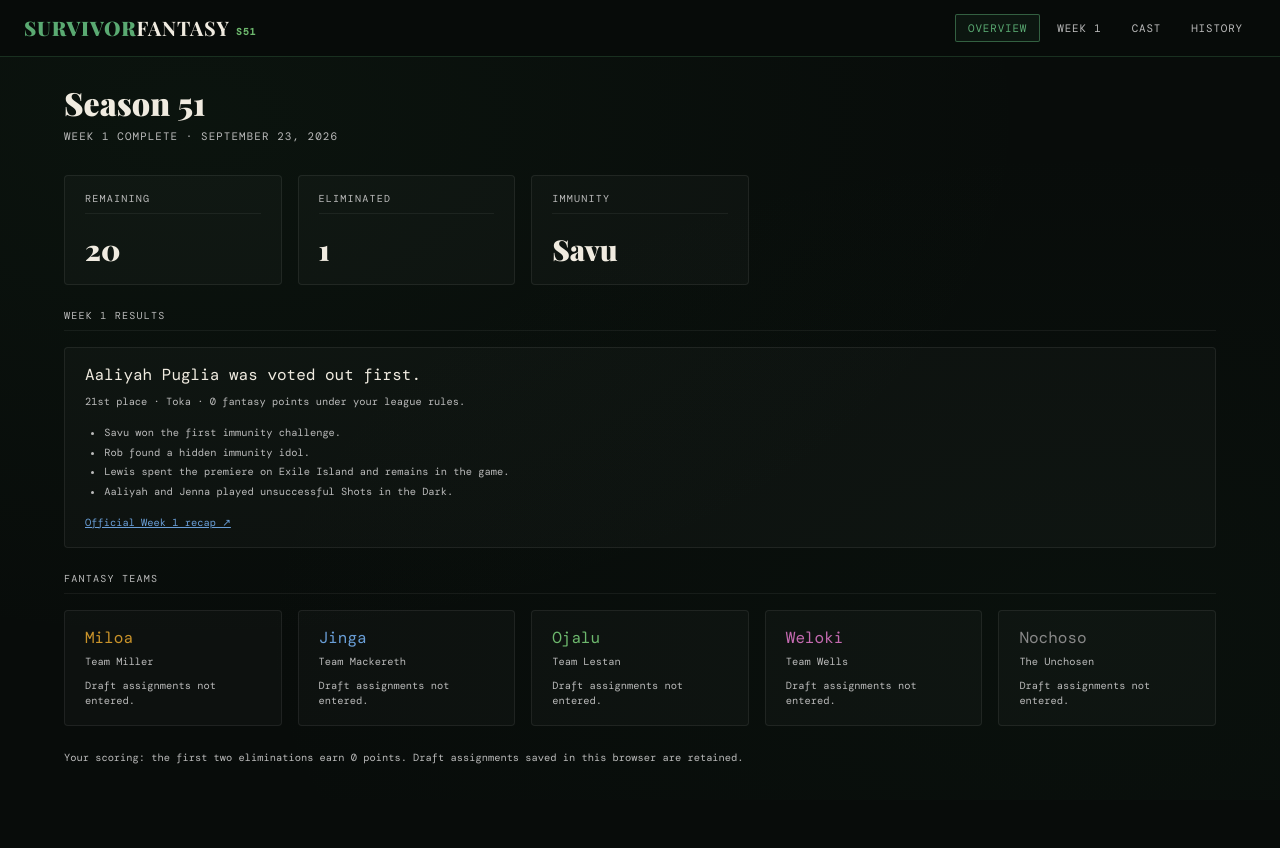
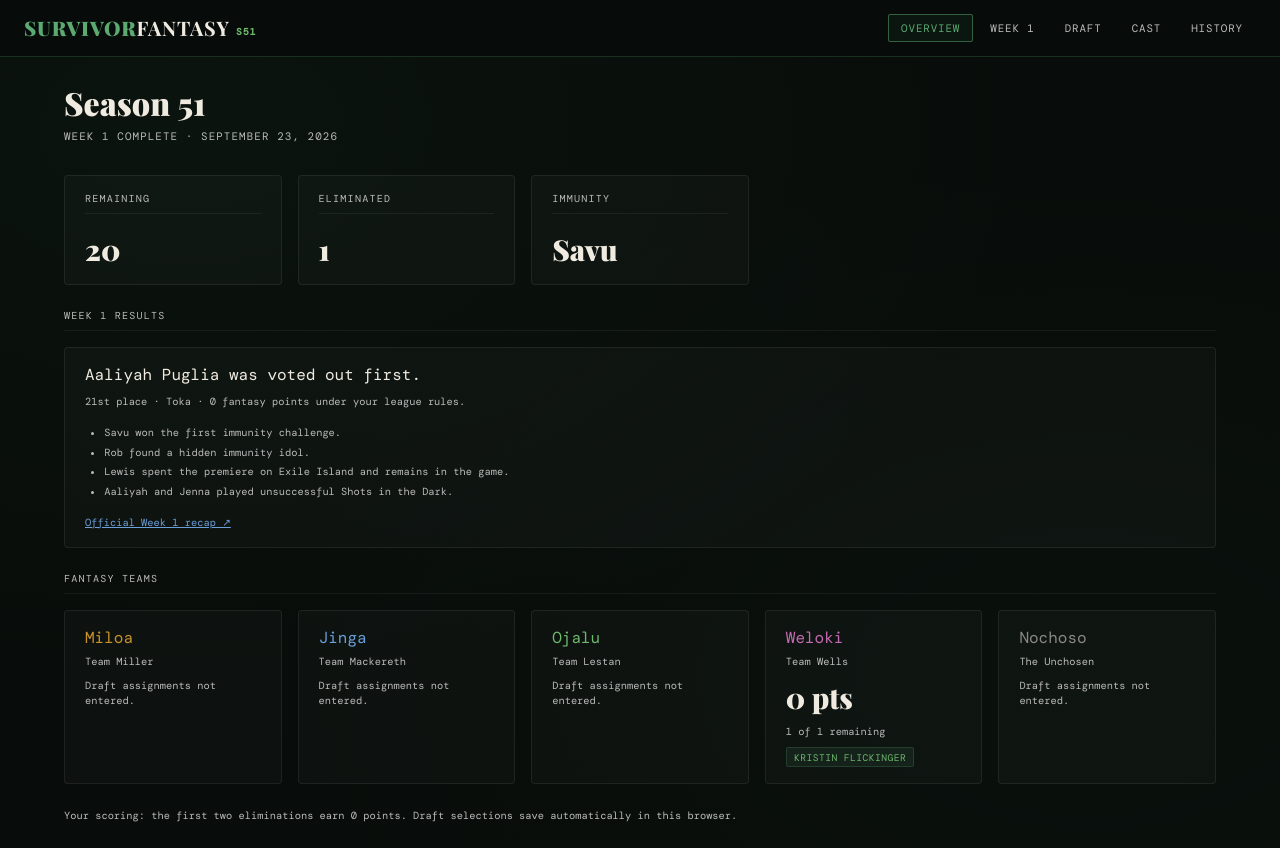
Before and after one commit to mackerethj/survivor-fantasy, a React (Create React App) app: page / in a window 1280 px wide. Both pictures are taken after a click on the button "ENTER LEAGUE HUB →". Before the commit the page ends 800 px from the top, so only its background shows below. Built offline with nearby package versions, Linux system fonts and the light colour scheme.

Commit message:
Update App.jsx

```diff
--- a/src/App.jsx
+++ b/src/App.jsx
@@ -23,6 +23,26 @@ const TEAMS = [
   { id: 4, name: "Weloki",  members: "Team Wells",     color: "#c46ab0" },
   { id: 5, name: "Nochoso", members: "The Unchosen",   color: "#888888" },
 ];
+
+// Five rounds, four teams. Round 5 continues the existing snake order.
+const DRAFT_ORDER = [4, 3, 2, 1, 1, 2, 3, 4, 4, 3, 2, 1, 1, 2, 3, 4, 4, 3, 2, 1];
+const DRAFT_KEY = "sf_s51_draft_v1";
+const FIRST_PICK = "Kristin Flickinger";
+function loadDraft() {
+  try {
+    const raw = JSON.parse(localStorage.getItem(DRAFT_KEY) || "null");
+    if (Array.isArray(raw)) {
+      const validNames = new Set(S51_CASTAWAYS.filter(c => c.name !== "Aaliyah Puglia").map(c => c.name));
+      const picks = [FIRST_PICK];
+      for (const name of raw.slice(1, 20)) {
+        if (!validNames.has(name) || picks.includes(name)) break;
+        picks.push(name);
+      }
+      return picks;
+    }
+  } catch {}
+  return [FIRST_PICK];
+}
 
 // ─── Season config ────────────────────────────────────────────────────────────
 const SEASONS = [
@@ -494,9 +514,6 @@ function getChampionshipsThrough(season) {
 
 // ─── Storage ──────────────────────────────────────────────────────────────────
 const STORAGE_KEY = "sf_s51_state";
-function loadState() {
-  try { const r = localStorage.getItem(STORAGE_KEY); return r ? JSON.parse(r) : null; } catch { return null; }
-}
 function saveState(s) {
   try { localStorage.setItem(STORAGE_KEY, JSON.stringify(s)); } catch {}
 }
@@ -699,14 +716,24 @@ export default function App() {
   const [page, setPage] = useState("overview");
   const [historySeason, setHistorySeason] = useState(50);
 
-  // Season 51 castaways. Hydrate from defaults so new fields, including remote photo URLs,
-  // still appear even if an older localStorage draft already exists.
-  const [castaways] = useState(() => {
-    const saved = loadState();
-    return hydrateCastaways(saved?.castaways);
+  const [draftPicks, setDraftPicks] = useState(loadDraft);
+  const [storageError, setStorageError] = useState(false);
+  const castaways = hydrateCastaways().map(c => {
+    const pickIndex = draftPicks.indexOf(c.name);
+    return { ...c, draftedBy: pickIndex >= 0 ? DRAFT_ORDER[pickIndex] : null };
   });
 
-  useEffect(() => { saveState({ castaways }); }, [castaways]);
+  useEffect(() => {
+    try {
+      localStorage.setItem(DRAFT_KEY, JSON.stringify(draftPicks));
+      // Keep the existing state format available for future season updates.
+      saveState({ castaways: hydrateCastaways().map(c => {
+        const index = draftPicks.indexOf(c.name);
+        return { ...c, draftedBy: index >= 0 ? DRAFT_ORDER[index] : null };
+      }) });
+      setStorageError(false);
+    } catch { setStorageError(true); }
+  }, [draftPicks]);
 
   const dismissSplash = () => {
     try { localStorage.setItem(`sf_splash_${SPLASH_VERSION}`, "1"); } catch {}
@@ -728,6 +755,7 @@ export default function App() {
             {[
               { key: "overview",  label: "Overview"  },
               { key: "results",   label: "Week 1"     },
+              { key: "draft",     label: "Draft"      },
               { key: "castaways", label: "Cast"       },
               { key: "history",   label: "History"    },
             ].map(p => (
@@ -742,10 +770,82 @@ export default function App() {
           {page === "overview"  && <Overview castaways={castaways} />}
           {page === "results"   && <WeekOne />}
           {page === "castaways" && <Castaways castaways={castaways} />}
+          {page === "draft" && <Draft castaways={castaways} picks={draftPicks} setPicks={setDraftPicks} storageError={storageError} />}
           {page === "history"   && <History historySeason={historySeason} setHistorySeason={setHistorySeason} />}
         </div>
       </div>
     </>
+  );
+}
+
+// ─── Draft page ──────────────────────────────────────────────────────────────
+function Draft({ castaways, picks, setPicks, storageError }) {
+  const [selected, setSelected] = useState("");
+  const complete = picks.length === DRAFT_ORDER.length;
+  const nextTeam = TEAMS.find(t => t.id === DRAFT_ORDER[picks.length]);
+  const available = castaways.filter(c => !c.eliminationOrder && !picks.includes(c.name))
+    .sort((a, b) => a.name.localeCompare(b.name));
+
+  function makePick(event) {
+    event.preventDefault();
+    if (complete || !available.some(c => c.name === selected)) return;
+    setPicks(previous => {
+      if (previous.length >= 20 || previous.includes(selected)) return previous;
+      return [...previous, selected];
+    });
+    setSelected("");
+  }
+
+  return (
+    <div>
+      <div className="page-title">Season 51 Draft</div>
+      <div className="page-subtitle">Snake draft · 5 rounds · 5 players per team</div>
+      <div className="panel" style={{ marginBottom: "1.5rem" }}>
+        <div className="section-title">{complete ? "Draft complete" : `On the clock · Pick ${picks.length + 1} · Round ${Math.floor(picks.length / 4) + 1}`}</div>
+        {complete ? <p className="hint">All four teams have five players.</p> : <>
+          <div style={{ color: nextTeam.color, fontSize: "1.2rem", marginBottom: "0.75rem" }}>{nextTeam.name} · {nextTeam.members}</div>
+          <form className="row" onSubmit={makePick}>
+            <select aria-label="Choose a castaway" className="select" value={selected} onChange={e => setSelected(e.target.value)} style={{ flex: "1 1 220px" }}>
+              <option value="" style={{ background: "#101810" }}>Select a player…</option>
+              {available.map(c => <option key={c.id} value={c.name} style={{ background: "#101810" }}>{c.name} · {c.tribe}</option>)}
+            </select>
+            <button className="action-btn primary" type="submit" disabled={!selected} style={{ marginBottom: 0, opacity: selected ? 1 : 0.5 }}>Confirm Pick</button>
+          </form>
+        </>}
+        <p className="hint" style={{ marginTop: "0.8rem" }}>{picks.length} of 20 picks made. Aaliyah was eliminated in Week 1 and is unavailable.</p>
+        <p className="hint" style={{ marginTop: "0.5rem" }}>Selections save on this browser and device. They do not automatically sync to other visitors.</p>
+        {storageError && <p role="alert" className="hint" style={{ color: "#e8c45b", marginTop: "0.5rem" }}>Your browser could not save the draft. Keep this page open to retain these selections.</p>}
+        {picks.length > 1 && <button className="action-btn" style={{ margin: "0.8rem 0 0" }} onClick={() => {
+          if (window.confirm(`Undo the last pick: ${picks[picks.length - 1]}?`)) {
+            setPicks(previous => previous.slice(0, -1));
+            setSelected("");
+          }
+        }}>Undo Last Pick</button>}
+      </div>
+      <div className="section-title">Draft Board</div>
+      <div style={{ overflowX: "auto", marginBottom: "1.5rem" }}>
+        <table className="hist-table">
+          <thead><tr><th>Pick</th><th>Round</th><th>Team</th><th>Player</th></tr></thead>
+          <tbody>{DRAFT_ORDER.map((teamId, index) => {
+            const team = TEAMS.find(t => t.id === teamId);
+            const onClock = !complete && index === picks.length;
+            return <tr key={index} style={{ background: onClock ? "rgba(90,170,114,0.12)" : undefined }}>
+              <td>{index + 1}</td><td>{Math.floor(index / 4) + 1}</td>
+              <td style={{ color: team.color }}>{team.name}</td>
+              <td>{picks[index] || (onClock ? "On the clock" : "—")}</td>
+            </tr>;
+          })}</tbody>
+        </table>
+      </div>
+      <div className="section-title">Team Rosters</div>
+      <div className="hist-grid">{TEAMS.filter(t => t.id !== 5).map(team => {
+        const roster = castaways.filter(c => c.draftedBy === team.id);
+        return <div className="panel" key={team.id}>
+          <div style={{ color: team.color, marginBottom: "0.5rem" }}>{team.name} · {roster.length}/5</div>
+          {Array.from({ length: 5 }, (_, i) => <div className="hint" key={i} style={{ padding: "0.35rem 0" }}>{i + 1}. {roster[i]?.name || "Open slot"}</div>)}
+        </div>;
+      })}</div>
+    </div>
   );
 }
 
@@ -789,7 +889,7 @@ function Overview({ castaways }) {
           );
         })}
       </div>
-      <p className="hint">Your scoring: the first two eliminations earn 0 points. Draft assignments saved in this browser are retained.</p>
+      <p className="hint">Your scoring: the first two eliminations earn 0 points. Draft selections save automatically in this browser.</p>
     </div>
   );
 }
```
